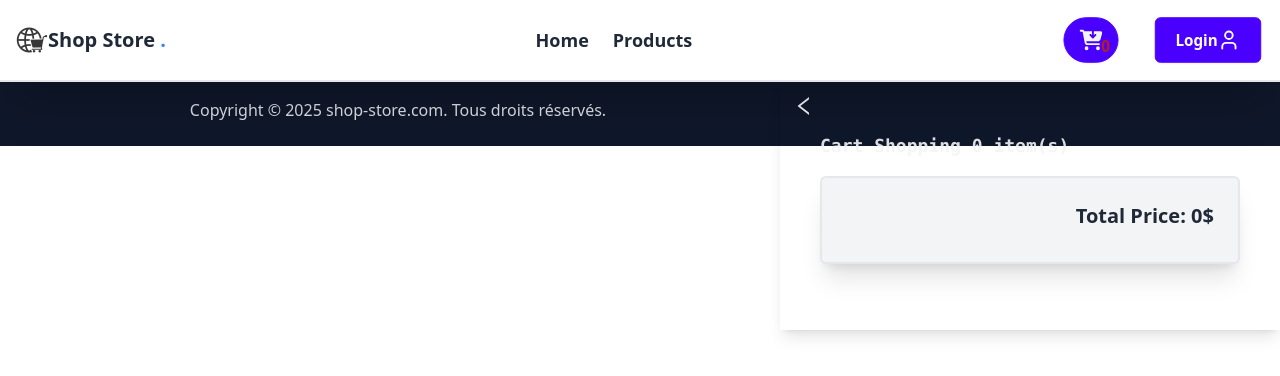
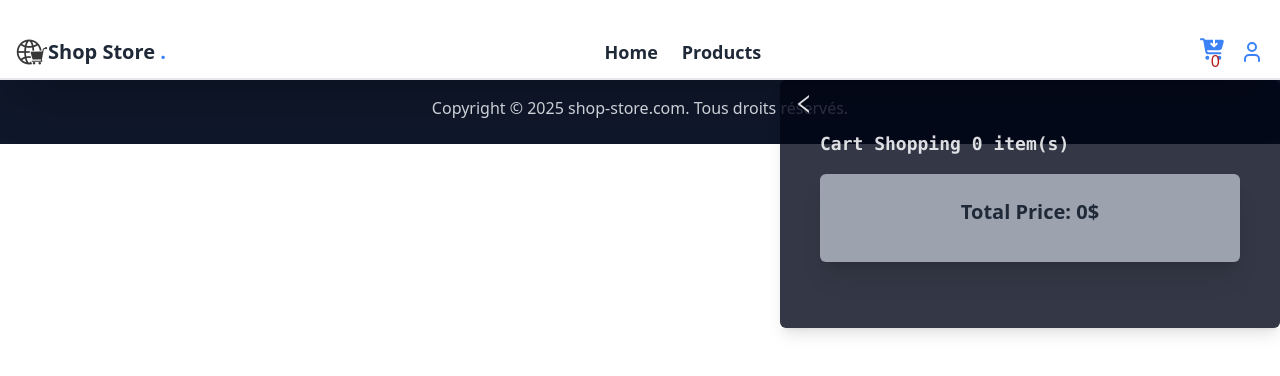
Before and after one commit to AwadRoubahAhmed/e-commerce_with_nextjs, a Next.js app: page /card in a window 1280 px wide. Shown: the top 376 px of the page. Built offline with nearby package versions, Linux system fonts and the light colour scheme.

Commit message:
Refactoring ...

```diff
--- a/app/card/page.tsx
+++ b/app/card/page.tsx
@@ -11,7 +11,6 @@ const CardSideBar = () => {
     setShowCart,
     cartItems,
     setCartItems,
-    quantity,
     totalQuantity,
     totalPrice,
     incrementQuantity,
@@ -47,11 +46,8 @@ const CardSideBar = () => {
   };
   // Affichage(render);
   return (
-    <div className="w-[100vw] bg-black bg-opacity-50 sticky right-0 top-0 z-10">
-      <div
-        className="container relative w-[500px] h-fit text-gray-800
-       float-right px-[40px] py-[50px] shadow-lg"
-      >
+    <div className="absolute top-20 right-0 bg-slate-950 bg-opacity-80 z-10 rounded-md">
+      <div className=" w-[500px] h-fit text-gray-800 px-[40px] py-[50px] shadow-lg float-right">
         <button type="button" className="">
           <AiOutlineLeft
             onClick={handleClose}
@@ -61,15 +57,15 @@ const CardSideBar = () => {
             Cart Shopping {totalQuantity} item(s)
           </h2>
         </button>
-        <div className="flex flex-col space-y-2 border-2 bg-gray-100 rounded-md p-6 my-4 shadow-xl">
-          <span className="flex justify-end items-center text-gray-800 text-xl font-bold">
+        <div className="flex flex-col space-y-3 bg-gray-400 rounded-md p-6 my-4 shadow-xl">
+          <span className="text-center text-gray-800 text-xl font-bold">
             Total Price: {totalPrice}$
           </span>
           <div className="flex flex-col space-y-2">
             {cartItems.map((product) => (
               <div
                 key={product.id}
-                className="flex items-center border-b-2 mb-2 space-x-2"
+                className="bg-slate-100/90 flex justify-center items-center border-b-2 mb-6 space-x-2 p-3 rounded-md"
               >
                 <Image
                   src={product.image}
@@ -86,15 +82,15 @@ const CardSideBar = () => {
                     {product.quantity} x ${product.price}
                   </span>
                 </div>
-                <div className="w-full flex flex-col items-center my-4 mx-auto">
-                  <div>
+                <div className="flex flex-col justify-center items-center my-4 mx-auto">
+                  <div className="">
                     <button
                       onClick={incrementQuantity}
                       className="w-16 bg-blue-500 text-lg text-gray-100 text-center rounded-md"
                     >
                       +
                     </button>
-                    <span className="mx-2 text-lg">{product.quantity}</span>
+                    <span className="ml-7 text-lg">{product.quantity}</span>
                     <button
                       onClick={decrementQuantity}
                       className="w-16 bg-red-500 text-lg text-gray-100 text-center rounded-md"
@@ -121,25 +117,3 @@ const CardSideBar = () => {
 };
 
 export default CardSideBar;
-
-{
-  /*
-  <div className="drawer-side">
-        <label
-          htmlFor="my-drawer-4"
-          aria-label="close sidebar"
-          className="drawer-overlay"
-        ></label>
-        <div className="menu bg-base-200 text-base-content min-h-full w-80 p-4">
-          {/* Sidebar content here
-          <div className="card-body">
-            <span className="text-xl font-bold text-gray-100/90 mb-3">0 Items</span>
-            <span className="text-info mb-3">Subtotal: $0</span>
-            <div className="card-actions">
-              <button className="btn btn-primary btn-block">View cart</button>
-            </div>
-          </div>
-        </div>
-      </div>
-      */
-}
--- /dev/null
+++ b/app/components/NavBar.tsx
@@ -0,0 +1,5 @@
+const NavBar = () => {
+  return <div>NavBar</div>;
+};
+
+export default NavBar;
--- a/app/context/Context.tsx
+++ b/app/context/Context.tsx
@@ -1,4 +1,5 @@
 "use client";
+// Imports;
 import {
   createContext,
   Dispatch,
@@ -71,7 +72,6 @@ export const ContextProvider: React.FC<{ children: React.ReactNode }> = ({
   children,
 }) => {
   // Déclaration des états dans le ContextProvider et leurs initialisations.
-
   {
     /* States */
   }
@@ -86,7 +86,7 @@ export const ContextProvider: React.FC<{ children: React.ReactNode }> = ({
   const [totalQuantity, setTotalQuantity] = useState<number>(0);
   const [totalPrice, setTotalPrice] = useState<number>(0);
 
-  // Comportement;
+  // Comportements;
   const addProductToCart = (data: DataType, quantity: number) => {
     // Add product to cart logic here
     //...
@@ -111,8 +111,8 @@ export const ContextProvider: React.FC<{ children: React.ReactNode }> = ({
       setCartItems([...cartItems, { ...data }]);
     }
   };
-  const incrementQuantity = () => setQuantity(quantity + 1);
-  //setQuantity((prev) => prev + 1);
+  const incrementQuantity = () => setQuantity((prev) => prev + 1);
+
   const decrementQuantity = () => {
     setQuantity((prev) => {
       if (prev - 1 < 1) return 1;
--- a/app/header/page.tsx
+++ b/app/header/page.tsx
@@ -21,8 +21,10 @@ export default function HeaderNavigation() {
   //Affichage(render)
   return (
     <>
-      <header className="container w-full min-h-16 sticky top-0 z-50 flex sm:flex-wrap justify-between items-center p-4 bg-white border-b-2 shadow-2xl ">
-        {/* Left Logo // sticky top-0 z-50 */}
+      <header className="w-full h-20 sticky top-0 z-50 flex sm:flex-wrap justify-between items-center p-4 bg-white border-b-2 shadow-2xl ">
+        {/* container */}
+        <div className="container flex justify-between items-center">
+          {/* Logo */}
           <div>
             <Link href="/" className="flex justify-center items-center">
               <Image
@@ -57,32 +59,38 @@ export default function HeaderNavigation() {
             </ul>
           </div>
 
-        {/* Rigth */}
-        <div className="hidden md:flex space-x-8">
+          {/* Rigth Side */}
+          <div className="hidden md:flex justify-center items-center space-x-4">
             {/* Right Side cart*/}
-          <div className="block">
+            <div className="">
               <button
                 onClick={handleClickShowCart}
                 type="button"
-              className="relative drawer-button btn btn-primary text-gray-100 rounded-full"
+                className="relative text-blue-500"
               >
-              <FaCartArrowDown className="w-6 h-6" />
-              <span className="absolute bottom-1 right-2 text-red-700 text-base">
+                <span className="absolute top-3 right-1 text-red-700 text-base">
                   {totalQuantity}
                 </span>
+                <FaCartArrowDown className="w-6 h-6 hover:text-blue-400" />
               </button>
             </div>
 
             {/* Right Side Login */}
             <div>
-            <button className="btn btn-primary w-28 text-white p-1 rounded-md">
+              {/* <button className="btn btn-primary w-28 text-white p-1 rounded-md">
               <Link
                 href="/header/connection"
                 className="flex justify-center items-center text-base"
               >
                 Login <User />
               </Link>
-            </button>
+            </button> */}
+              <Link
+                href="/header/connection"
+                className="text-blue-500 hover:text-blue-400 text-base p-1"
+              >
+                <User size={24} />
+              </Link>
             </div>
           </div>
 
@@ -99,21 +107,22 @@ export default function HeaderNavigation() {
               )}
             </div>
           </div>
+        </div>
 
         {/* Mobile Menu */}
         <div
           onClick={toggleMenu}
           className={
             showMenu
-              ? "w-full absolute left-0 top-16 bg-slate-900 text-gray-800 px-4 py-6 mt-4 flex flex-col rounded-xl transition-opacity duration-300"
+              ? "w-[300px] h-screen md:hidden absolute right-0 top-20 bg-slate-900  bg-opacity-90 text-gray-800 text-center px-4 py-6 transition-opacity duration-300"
               : "absolute left-[-100%]"
           }
         >
-          <ul className="flex flex-col w-full space-y-2">
+          <ul className="flex flex-col space-y-3">
             <li className="mb-2">
               <Link
                 href="/"
-                className="w-full text-gray-100/90 text-lg hover:text-blue-400 font-bold rounded-md"
+                className="w-[500px] text-gray-100/90 text-lg hover:text-blue-400 font-bold rounded-md"
               >
                 Home
               </Link>
@@ -128,14 +137,14 @@ export default function HeaderNavigation() {
             </li>
           </ul>
 
-          <div className="mt-6 flex justify-around items-center">
+          <div className="mt-6 flex flex-col justify-around items-center space-y-5">
             {/* Right Side Login */}
-            <div className="w-3/4 flex justify-center items-center">
+            <div className="">
               <Link
                 href="/header/connection"
-                className="btn btn-primary w-full text-white text-lg p-2 rounded-md"
+                className="btn btn-primary w-40 text-white text-lg p-2 rounded-md"
               >
-                Login <User />
+                <User />
               </Link>
             </div>
             {/* Right Side Panier*/}
@@ -143,18 +152,20 @@ export default function HeaderNavigation() {
               <button
                 onClick={handleClickShowCart}
                 type="button"
-                className="relative drawer-button btn btn-primary text-gray-100 rounded-full"
+                className="relative drawer-button btn btn-primary text-gray-100"
               >
                 <FaCartArrowDown className="w-6 h-6" />
-                <span className="absolute top-1 right-2 text-gray-100/90">
+                <span className="absolute top-1 right-2 text-red-500 font-semibold">
                   0
                 </span>
               </button>
             </div>
           </div>
         </div>
+
+        {/* Cart Sidebar */}
+        {showCart && <CardSideBar />}
       </header>
-      {showCart && <CardSideBar />}
     </>
   );
 }
```
Lines whose indentation alone changed are shown as unchanged.
